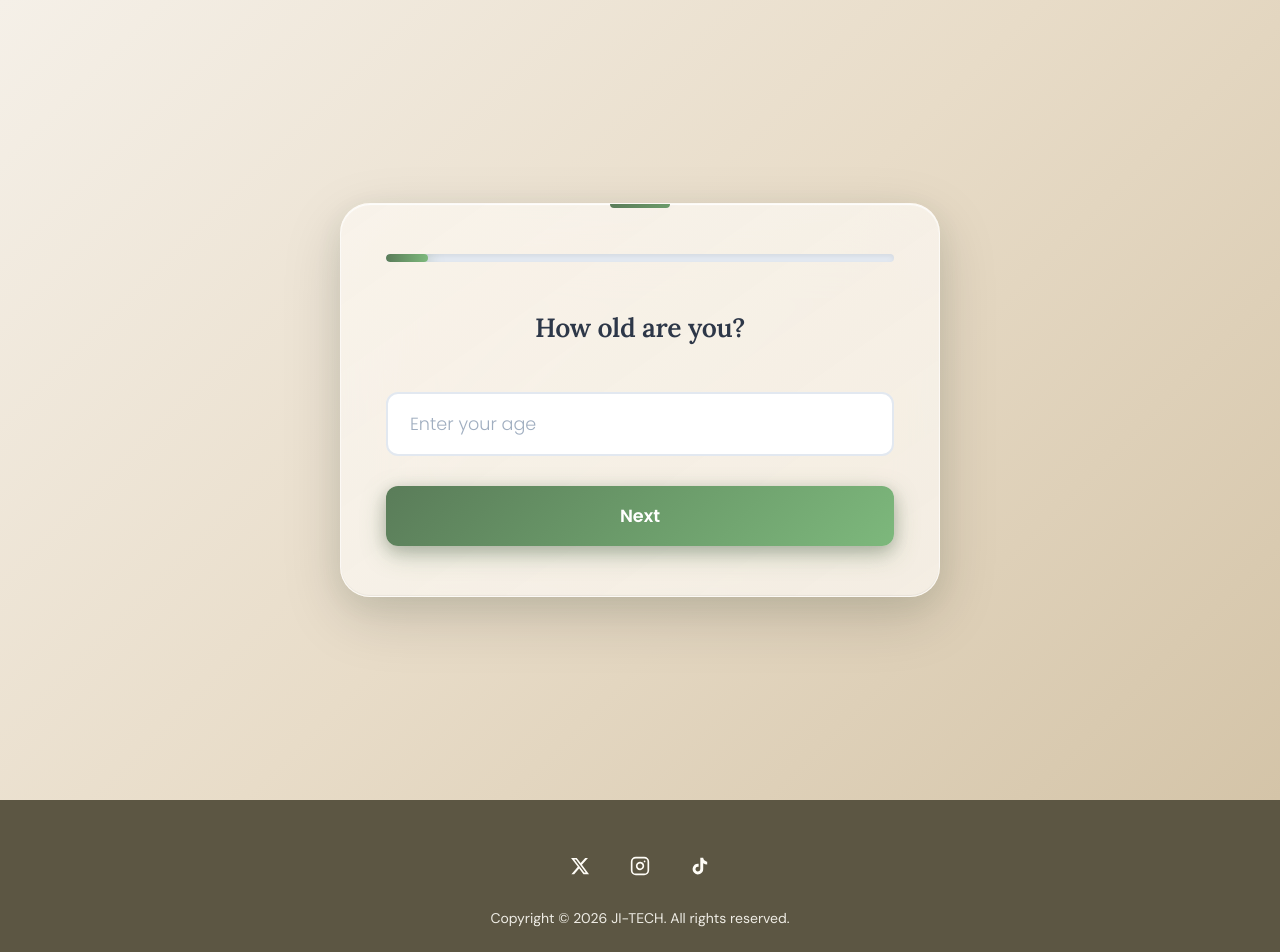
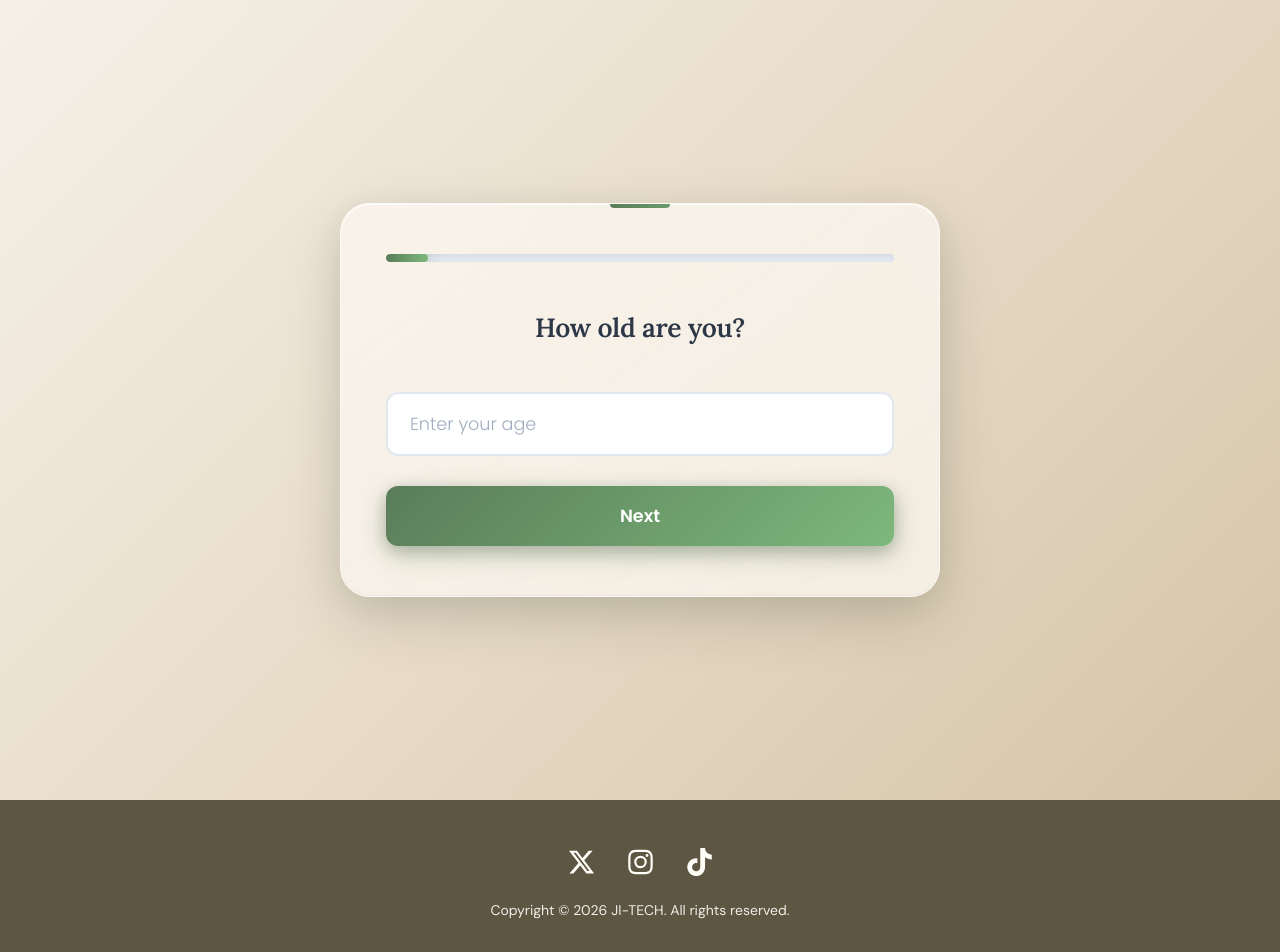
Before and after one commit to ji-tech-2/mindsync-frontend, a React (Vite) app: page /screening in a window 1280 px wide. Shown: the top 952 px of the page. Built offline with nearby package versions, Linux system fonts and the light colour scheme.

Commit message:
feat: use fontawesome icons

```diff
--- a/src/components/Footer/Footer.jsx
+++ b/src/components/Footer/Footer.jsx
@@ -1,78 +1,57 @@
+import { FontAwesomeIcon } from '@fortawesome/react-fontawesome';
+import {
+  faXTwitter,
+  faInstagram,
+  faTiktok,
+} from '@fortawesome/free-brands-svg-icons';
 import styles from './Footer.module.css';
 
 /**
  * Footer Component
  *
  * Displays:
- * - Social media links with icon-only style
+ * - Social media links with FontAwesome icons
  * - Copyright information
  * - Dark theme with system colors
  */
 function Footer() {
   const currentYear = new Date().getFullYear();
 
+  const socialLinks = [
+    {
+      url: 'https://twitter.com',
+      icon: faXTwitter,
+      label: 'X (Twitter)',
+    },
+    {
+      url: 'https://instagram.com',
+      icon: faInstagram,
+      label: 'Instagram',
+    },
+    {
+      url: 'https://tiktok.com',
+      icon: faTiktok,
+      label: 'TikTok',
+    },
+  ];
+
   return (
     <footer className={styles.footer}>
       <div className={styles.container}>
         {/* Social Media Links */}
         <div className={styles.socialIcons}>
-          <a
-            href="https://twitter.com"
-            target="_blank"
-            rel="noopener noreferrer"
-            className={styles.socialLink}
-            aria-label="X (Twitter)"
-          >
-            <svg
-              xmlns="http://www.w3.org/2000/svg"
-              width="20"
-              height="20"
-              viewBox="0 0 24 24"
-              fill="currentColor"
+          {socialLinks.map((link) => (
+            <a
+              key={link.label}
+              href={link.url}
+              target="_blank"
+              rel="noopener noreferrer"
+              className={styles.socialLink}
+              aria-label={link.label}
             >
-              <path d="M18.244 2.25h3.308l-7.227 8.26 8.502 11.24H16.17l-5.214-6.817L4.99 21.75H1.68l7.73-8.835L1.254 2.25H8.08l4.713 6.231zm-1.161 17.52h1.833L7.084 4.126H5.117z" />
-            </svg>
-          </a>
-          <a
-            href="https://instagram.com"
-            target="_blank"
-            rel="noopener noreferrer"
-            className={styles.socialLink}
-            aria-label="Instagram"
-          >
-            <svg
-              xmlns="http://www.w3.org/2000/svg"
-              width="20"
-              height="20"
-              viewBox="0 0 24 24"
-              fill="none"
-              stroke="currentColor"
-              strokeWidth="2"
-              strokeLinecap="round"
-              strokeLinejoin="round"
-            >
-              <rect x="2" y="2" width="20" height="20" rx="5" ry="5" />
-              <path d="M16 11.37A4 4 0 1 1 12.63 8 4 4 0 0 1 16 11.37z" />
-              <line x1="17.5" y1="6.5" x2="17.51" y2="6.5" />
-            </svg>
-          </a>
-          <a
-            href="https://tiktok.com"
-            target="_blank"
-            rel="noopener noreferrer"
-            className={styles.socialLink}
-            aria-label="TikTok"
-          >
-            <svg
-              xmlns="http://www.w3.org/2000/svg"
-              width="20"
-              height="20"
-              viewBox="0 0 24 24"
-              fill="currentColor"
-            >
-              <path d="M19.59 6.69a4.83 4.83 0 0 1-3.77-4.25V2h-3.45v13.67a2.89 2.89 0 0 1-5.2 1.74 2.89 2.89 0 0 1 2.31-4.64 2.93 2.93 0 0 1 .88.13V9.4a6.84 6.84 0 0 0-1-.05A6.33 6.33 0 0 0 5 20.1a6.34 6.34 0 0 0 10.86-4.43v-7a8.16 8.16 0 0 0 4.77 1.52v-3.4a4.85 4.85 0 0 1-1-.1z" />
-            </svg>
-          </a>
+              <FontAwesomeIcon icon={link.icon} />
+            </a>
+          ))}
         </div>
 
         {/* Copyright */}
--- a/src/components/Footer/Footer.module.css
+++ b/src/components/Footer/Footer.module.css
@@ -30,20 +30,14 @@
   align-items: center;
   justify-content: center;
   text-decoration: none;
-  transition: all var(--transition-fast);
   cursor: pointer;
-  padding: var(--space-xs);
+  padding: 0;
   border-radius: var(--radius-lg);
+  font-size: 1.75rem;
 }
 
 .socialLink:hover {
-  opacity: 0.8;
-  transform: translateY(-2px);
-}
-
-.socialLink:focus-visible {
-  outline: var(--border-md) solid var(--color-primary);
-  outline-offset: 2px;
+  color: var(--color-text-muted);
 }
 
 /* Copyright Information */
--- a/src/index.css
+++ b/src/index.css
@@ -20,7 +20,7 @@
   /* Text Colors */
   --color-text-light: #423e36; /* Dark text for light backgrounds */
   --color-text-dark: #fffdf7; /* Light text for dark backgrounds */
-  --color-text-muted: #718096; /* Muted text color (between light and dark) */
+  --color-text-muted: #9d9586; /* Muted text color (between light and dark) */
 
   /* Status Colors */
   --color-success: #93c9bf;
```
Also changed, not shown: package.json (+10 -5 lines), 1 other file (tests, documents, lock files or other folders).
